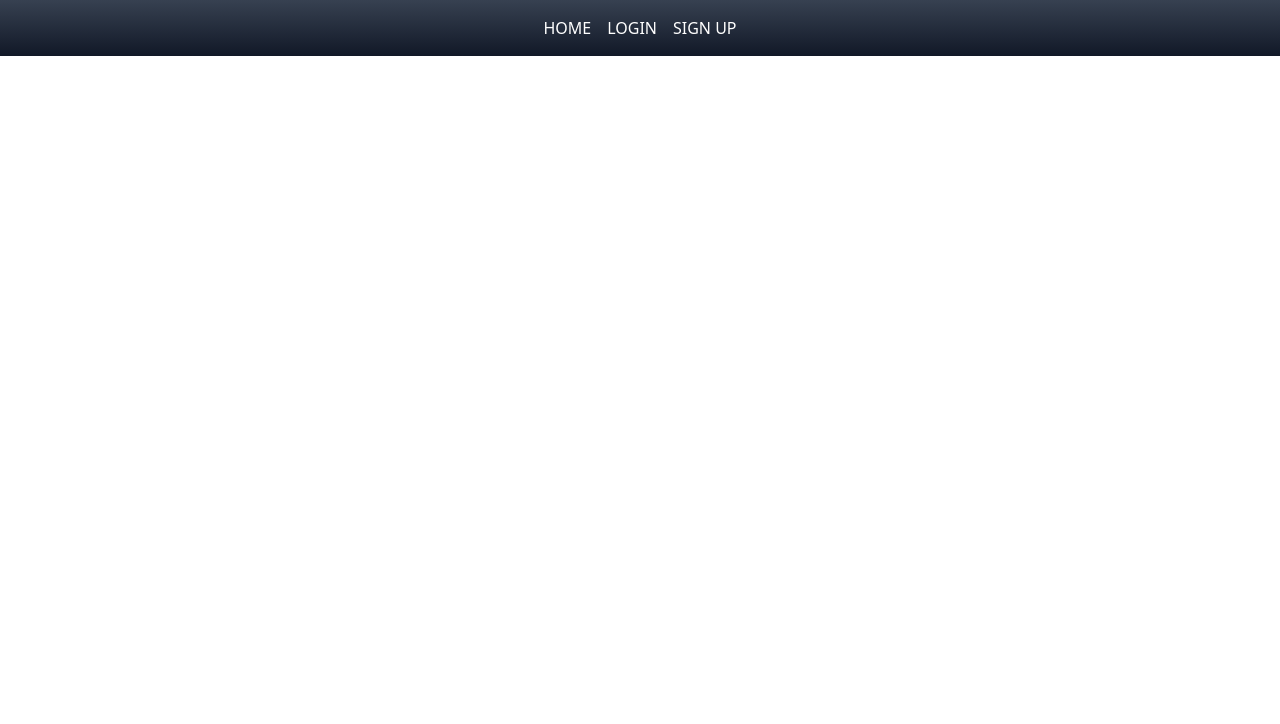
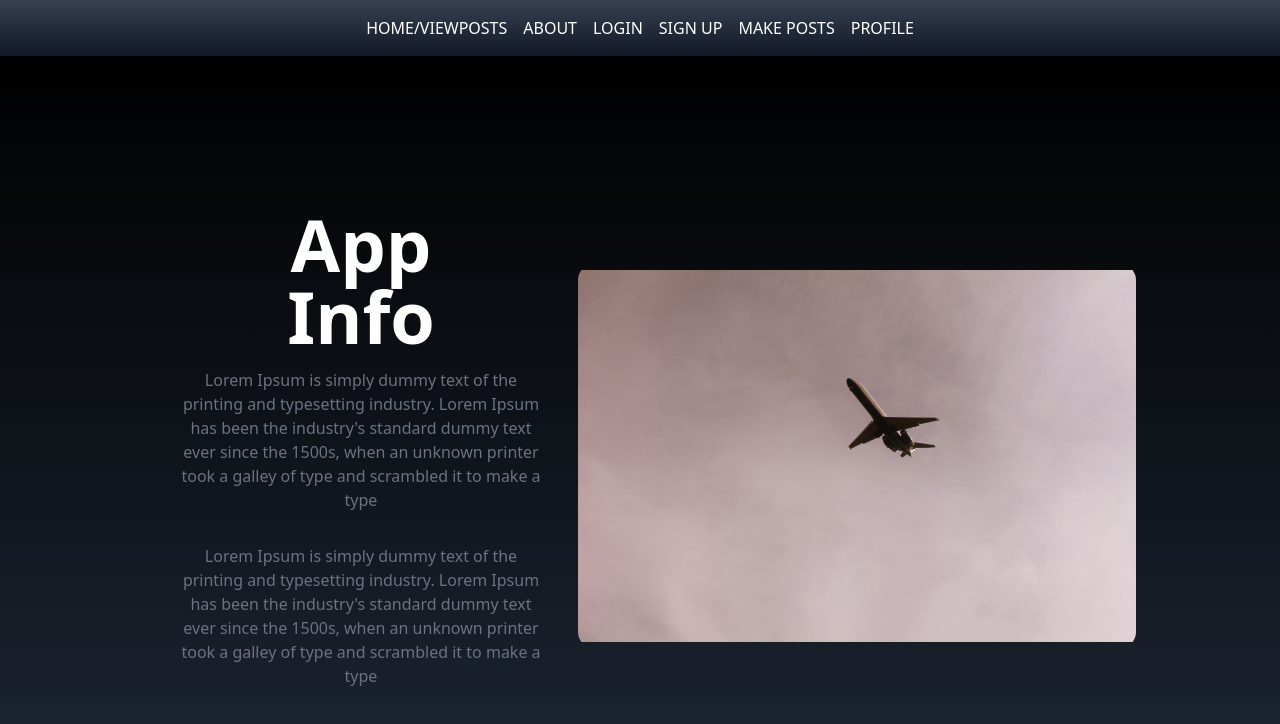
Before and after one commit to naodmekonnen/travel_post_frontend, a React (Create React App) app in the folder app/: page /about in a window 1280 px wide. Before the commit this address had no page. Shown: the top 724 px of the page. Built offline with nearby package versions, Linux system fonts and the light colour scheme.

Commit message:
axios request

```diff
--- a/app/src/App.js
+++ b/app/src/App.js
@@ -4,8 +4,11 @@ import Login from './components/Login';
 import Register from './components/Register';
 import Navbar from './components/Navbar';
 import Home from './components/Home'
+import Posts from './components/Posts';
+import Profile from './components/Profile';
 import { Outlet } from "react-router-dom";
 import { GlobalProvider } from './context/GlobalState';
+import AboutUs from './components/AboutUs';
 
 
 
@@ -22,8 +25,14 @@ function App() {
       <Outlet />
       <Routes>
         <Route path='/home' element={<Home/>}></Route>
+        <Route path='/about' element={<AboutUs/>}></Route>
         <Route path='/login' element={<Login/>}></Route>
         <Route path='/register' element={<Register/>}></Route>
+        <Route path='/post' element={<Posts/>}></Route>
+        <Route path='/profile' element={<Profile/>}></Route>
+
+
+
       </Routes>
     </BrowserRouter>
     </GlobalProvider>
--- /dev/null
+++ b/app/src/components/AboutUs.js
@@ -0,0 +1,36 @@
+import React from 'react'
+import image1 from '../assets/image1.jpg'
+
+const AboutUs = () => {
+  return (
+    <div name="home"
+    className='h-screen w-full bg-gradient-to-b from-black to-gray-800 text-white'>
+
+      <div className='max-w-screen-lg mx-auto flex flex-col items-center justify-center h-full px-4 md:flex-row'>
+        <div className='flex flex-col justify-center h-full'>
+            <h2 className='text-2xl sm:text-7xl font-bold text-white px-16'>
+                App Info
+            </h2>
+            <p className='text-gray-500 max-w-md px-8 py-4'>
+                Lorem Ipsum is simply dummy text of the printing and typesetting industry.
+                Lorem Ipsum has been the industry's standard dummy text ever since the 1500s,
+                when an unknown printer took a galley of type and scrambled it to make a type
+            </p>
+
+            <p className='text-gray-500 max-w-md px-8 py-4'>
+                Lorem Ipsum is simply dummy text of the printing and typesetting industry.
+                Lorem Ipsum has been the industry's standard dummy text ever since the 1500s,
+                when an unknown printer took a galley of type and scrambled it to make a type
+            </p>
+
+        </div>
+        <div>
+            <img src={image1}
+            alt='profileimg'
+            className='rounded-2xl mx-auto object-contain h-96 w-96 md:w-full'></img>
+        </div>
+      </div>
+    </div>
+  )
+}
+export default AboutUs
--- a/app/src/components/Home.js
+++ b/app/src/components/Home.js
@@ -1,10 +1,38 @@
 import React from 'react'
+import request from '../services/api.request'
+import { useState, useEffect } from 'react'
+import { useGlobalState } from '../context/GlobalState'
+
 
 const HomePage = () => {
-    return (
+
+    const [state, dispatch] = useGlobalState()
+    const [posts, setPosts] = useState([])
+
+    useEffect(() => {
+        async function getPosts() {
+          let options = {
+            url: "posts/",
+            method: "GET",
+            params: {
+            post_author__id: state.currentUser.user_id,
+            },
+          };
+          let response = await request(options);
+          await dispatch({
+            postData: response.data,
+          });
+          setPosts(response.data);
+        }
+        getPosts();
+      }, []);
+
+
+      return (
         <div>
             <div className="bg-yellow-400 h-screen overflow-hidden flex items-center justify-center">
                 <h1>Homepage</h1>
+                <div></div>
                 <div className="bg-white lg:w-5/12 md:6/12 w-10/12 shadow-3xl">
                 </div>
             </div>
@@ -12,4 +40,4 @@ const HomePage = () => {
             )
 }
 
-            export default HomePage
+export default HomePage
--- a/app/src/components/Navbar.js
+++ b/app/src/components/Navbar.js
@@ -3,9 +3,13 @@ import React from 'react'
 const Navbar = () => {
   return (
     <div className='bg-gradient-to-b from-gray-700 to-gray-900 font-medium p-2 md:p-4 text-white uppercase w-full space-x-4 sticky top-0 overflow-hidden flex items-center justify-center'>
-        <a href='home'>Home</a>
+        <a href='home'>Home/viewPosts</a>
+        <a href='about'>About</a>
         <a href='login'>Login</a>
         <a href='register'>Sign Up</a>
+        <a href='post'>Make posts</a>
+        <a href='profile'>Profile</a>
+
 
     </div>
   )
--- /dev/null
+++ b/app/src/components/Posts.js
@@ -0,0 +1,77 @@
+import React, { useEffect, useState } from 'react'
+import axios from 'axios'
+
+const Posts = () => {
+
+    const url = 'https://8000-naodmekonne-travelpostb-m4zblizjy31.ws-us77.gitpod.io/api/posts/'
+    const [posts, setPosts] = useState([])
+
+    const handleSubmit = (e) => {
+        e.preventDefault();
+        addPosts(posts)
+    }
+
+    const addPosts = (posts) => {
+        axios.post(url, {
+            posts: posts
+        })
+        .then((response) => {
+            console.log(response.data)
+            setPosts([response.data, ...posts])
+        })
+        setPosts('')
+    }
+
+
+    // useEffect(() => {
+    //     axios.get(url)
+    //         .then(response => {
+    //             console.log(response.post)
+    //             setPost(response.post)
+    //         }).catch(error => console.log(error))
+    // }, [])
+
+    // const postData = (e) => {
+    //     e.preventDefault();
+    // }
+
+
+    // function submitPost(e){
+    //     e.preventDefault();
+    //     axios.post(url, {
+    //         body: posts.body
+    //     })
+    //     .then(response => {
+    //         console.log(response.posts)
+    //     })
+    // }
+
+    // function handleSubmit(e) {
+    //     const newpost = { ...posts }
+    //     newpost[e.target.id] = e.target.value
+    //     setPosts(newpost)
+    //     console.log(newpost)
+    // }
+
+    return (
+        <div>
+            <form  className='grid justify-items-center'>
+                <div className="w-2/4 mb-4 border border-gray-200 rounded-lg bg-gray-50 dark:bg-gray-700 dark:border-gray-600">
+                    <div className="px-4 py-2 bg-white rounded-t-lg dark:bg-gray-800">
+                        <label for="post" className="sr-only">Your comment</label>
+                        <textarea id="post" rows="4" className="w-full px-0 text-sm text-gray-900 bg-white border-0 dark:bg-gray-800 focus:ring-0 dark:text-white dark:placeholder-gray-400" placeholder="Your post..." required></textarea>
+                    </div>
+                    <div className="align-items:center px-3 py-2 border-t dark:border-gray-600">
+                        <button className="inline-flex -center py-2.5 px-4 text-xs font-medium text-center text-white bg-blue-700 rounded-lg focus:ring-4 focus:ring-blue-200 dark:focus:ring-blue-900 hover:bg-blue-800"
+                        onSubmit={handleSubmit}
+                        type="submit" >
+                            Publish Post
+                        </button>
+                    </div>
+                </div>
+            </form>
+        </div>
+    )
+}
+
+export default Posts
--- /dev/null
+++ b/app/src/components/Profile.js
@@ -0,0 +1,14 @@
+import React from "react"
+import { useGlobalState } from "../context/GlobalState";
+
+const Profile = () => {
+  const [ state, dispatch ] = useGlobalState();
+
+  return (
+    <div>
+      <h1>{state.currentUser.user_id}</h1>
+    </div>
+  )
+}
+
+export default Profile
```
Also changed, not shown: app/src/components/Register.js (+17 -8 lines), app/src/assets/image1.jpg (added).
